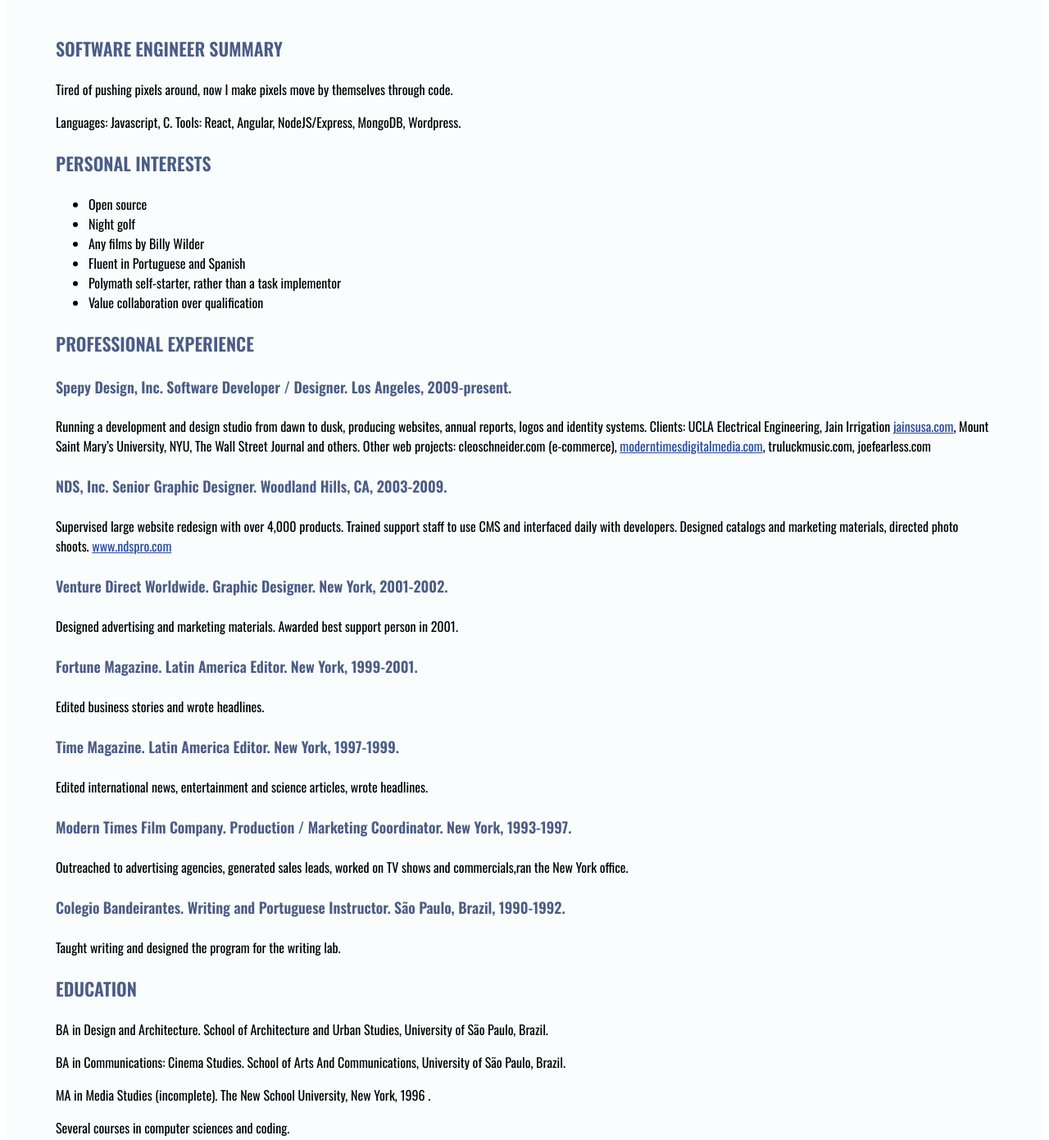
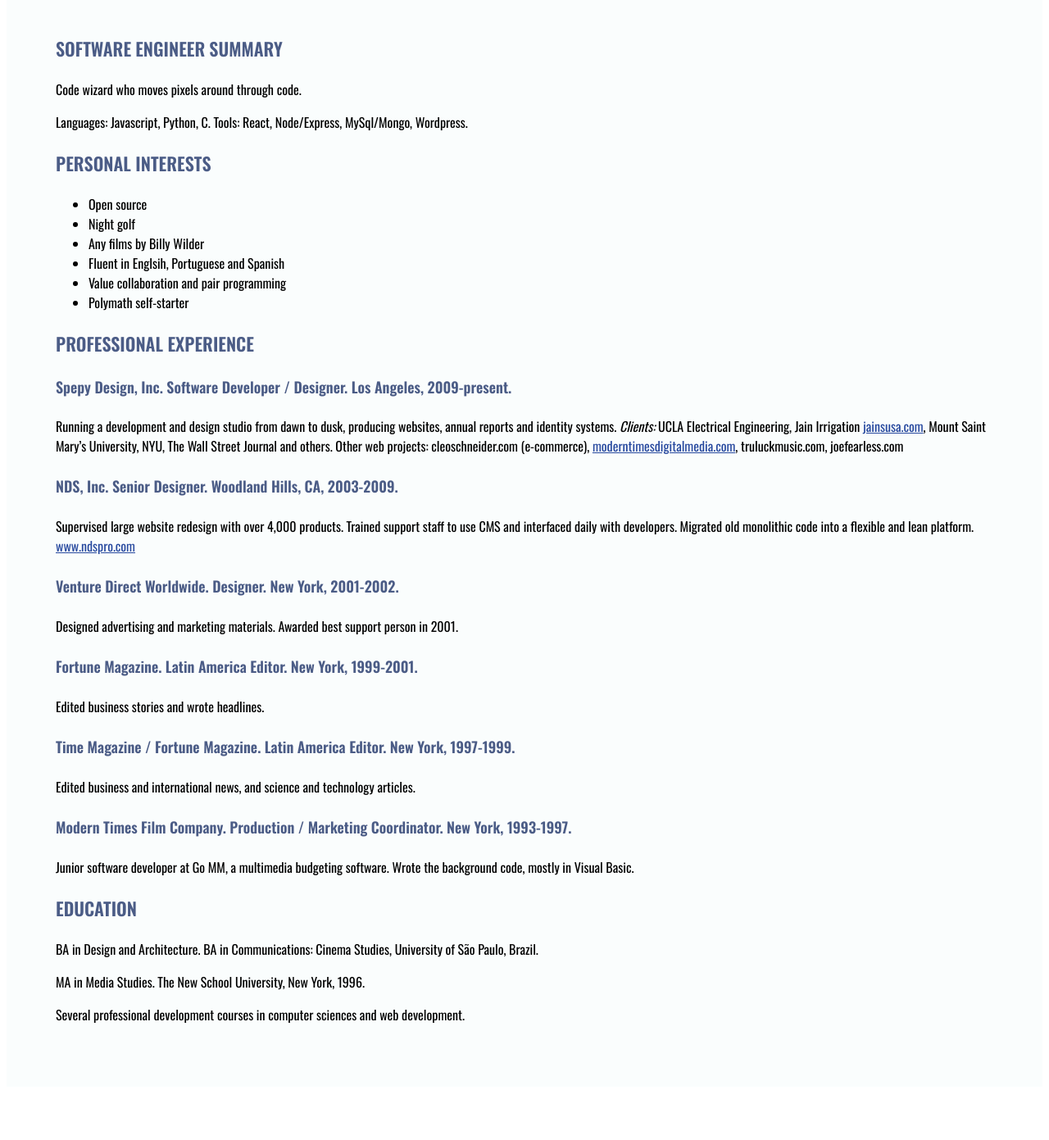
Before and after one commit to mauabe/resume, a plain HTML site: page index.html in a window 1280 px wide. Shown: the part 308-1699 px from the top of the page at 82% size. After the commit the page ends 1642 px from the top, so only its background shows below. Drawn offline with nearby package versions, Linux system fonts and the light colour scheme.

Commit message:
updated, edited, simplified

```diff
--- a/index.html
+++ b/index.html
@@ -27,47 +27,45 @@
   </br>
 
     <h3>SOFTWARE ENGINEER SUMMARY</h3>
-    <p>Tired of pushing pixels around, now I make pixels move by themselves through code.</br>
-    <p>Languages: Javascript, C. Tools: React, Angular, NodeJS/Express, MongoDB,  Wordpress.</p>
+    <p>Code wizard who moves pixels around through code.</br>
+    <p>Languages: Javascript, Python, C. Tools: React, Node/Express, MySql/Mongo, Wordpress.</p>
 
     <h3>PERSONAL INTERESTS</h3>
     <ul class="list">
       <li>Open source</li>
       <li>Night golf  </li>
       <li>Any films by Billy Wilder</li>
-      <li>Fluent in Portuguese and Spanish</li>
-      <li>Polymath self-starter, rather than a task implementor</li>
-      <li>Value collaboration over qualification</li>
+      <li>Fluent in Englsih, Portuguese and Spanish</li>
+      <li>Value collaboration and pair programming</li>
+      <li>Polymath self-starter</li>
 
     </ul>
 
     <h3>PROFESSIONAL EXPERIENCE</h3>
     <h4>Spepy Design, Inc. 	 Software Developer / Designer. Los Angeles, 2009-present. </h4>
-    <p>Running a development and design studio from dawn to dusk, producing websites, annual reports, logos and identity ­systems. Clients: UCLA Electrical Engineering, Jain Irrigation <a href="https://jainsusa.com/" target="_blank">jainsusa.com</a>, Mount Saint Mary’s University, NYU, The Wall Street Journal and others. Other web projects: cleoschneider.com (e-commerce), <a href="http:"http://moderntimesdigitalmedia.com" target="_blank">moderntimesdigitalmedia.com</a>, truluckmusic.com,  joefearless.com </p>
+    <p>Running a development and design studio from dawn to dusk, producing websites, annual reports and identity systems. <em>Clients:</em> UCLA Electrical Engineering, Jain Irrigation <a href="https://jainsusa.com/" target="_blank">jainsusa.com</a>, Mount Saint Mary’s University, NYU, The Wall Street Journal and others. Other web projects: cleoschneider.com (e-commerce), <a href="http:"http://moderntimesdigitalmedia.com" target="_blank">moderntimesdigitalmedia.com</a>, truluckmusic.com,  joefearless.com </p>
 
-    <h4>NDS, Inc. 	Senior Graphic Designer. Woodland Hills, CA, 2003-2009.</h4>
-    <p>Supervised large website redesign with over 4,000 products. Trained support staff to use CMS and interfaced daily with developers. Designed catalogs and marketing materials, directed photo shoots. <a href="http://ndspro.com" target="_blank">www.ndspro.com</a></p>
+    <h4>NDS, Inc. 	Senior Designer. Woodland Hills, CA, 2003-2009.</h4>
+    <p>Supervised large website redesign with over 4,000 products. Trained support staff to use CMS and interfaced daily with
+      developers. Migrated old monolithic code into a flexible and lean platform. <a href="http://ndspro.com" target="_blank">www.ndspro.com</a></p>
 
-    <h4>Venture Direct Worldwide. 	Graphic Designer. New York, 2001-2002.</h4>
+    <h4>Venture Direct Worldwide. 	 Designer. New York, 2001-2002.</h4>
     <p>Designed advertising and marketing materials. Awarded best support person in 2001.</p>
 
     <h4>Fortune Magazine. 	Latin America Editor. New York, 1999-2001.</h4>
     <p>Edited business stories and wrote headlines.</p>
 
-    <h4>Time Magazine. 	Latin America Editor. New York, 1997-1999. </h4>
-    <p>Edited international news, entertainment and science articles, wrote headlines. </p>
+    <h4>Time Magazine / Fortune Magazine. 	Latin America Editor. New York, 1997-1999. </h4>
+    <p>Edited business and international news, and science and technology articles. </p>
 
     <h4>Modern Times Film Company. 	Production / Marketing Coordinator. New York, 1993-1997. </h4>
-    <p>Outreached to advertising agencies, generated sales leads, worked on TV shows and commercials,ran the New York office. </p>
+    <p>Junior software developer at Go MM, a multimedia budgeting software. Wrote the background code, mostly in Visual Basic. </p>
 
-    <h4>Colegio Bandeirantes. 	Writing and Portuguese Instructor. São Paulo, Brazil, 1990-1992. </h4>
-    <p>Taught writing and designed the program for the writing lab. </p>
 
     <h3>EDUCATION</h3>
-    <p>BA in Design and Architecture. School of Architecture and Urban Studies, University of São Paulo, Brazil. </p>
-    <p>BA in Communications: Cinema Studies. School of Arts And Communications, University of São Paulo, Brazil. </p>
-    <p>MA in Media Studies (incomplete). The New School University, New York, 1996 .</p>
-    <p>Several courses in computer sciences and coding. </p>
+    <p>BA in Design and Architecture. BA in Communications: Cinema Studies, University of São Paulo, Brazil. </p>
+    <p>MA in Media Studies. The New School University, New York, 1996.</p>
+    <p>Several professional development courses in computer sciences and web development. </p>
 
   </div>
 
```
